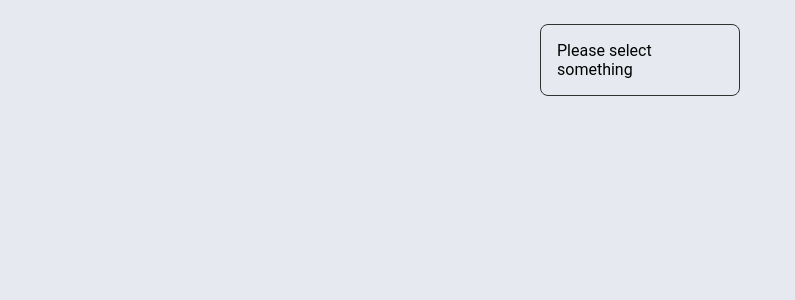
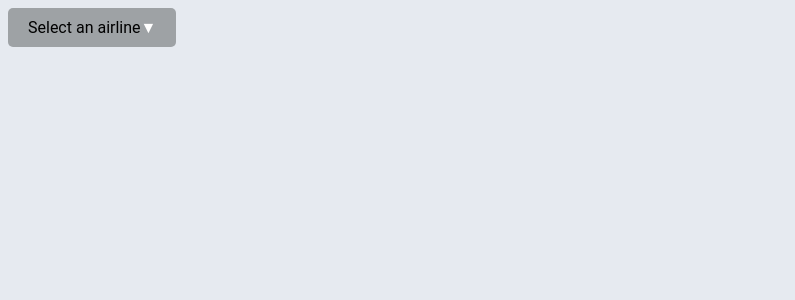
Before and after one commit to Mwiert/miniSpa, a Vue app: page /summerLovers in a window 1280 px wide. Shown: the top 300 px of the page, without its empty margins (0-795 px from the left). Built offline with nearby package versions, Linux system fonts and the light colour scheme; a web font is replaced by a local one.

Commit message:
arrow added

```diff
--- a/src/components/UIDropdown.vue
+++ b/src/components/UIDropdown.vue
@@ -1,103 +1,110 @@
 <template>
-<div class="dropdown-wrapper">
-<div class="dropdown-selected-item">
-  {{  selectedItem || 'Please select something' }}
+  <div>
+    <label for="airlines">
+      <div class="dropdown-select" @click="toggleDropdown">
+        <span :class="['title', { 'placeholder': !selectedAirline }]">{{ selectedAirlineName || placeHolder }}</span>
+        <span v-if="isOpen">&#9650;</span> <!-- Up arrow -->
+        <span v-else>&#9660;</span> <!-- Down arrow -->
     </div>
-<div class="items-wrapper">
-  <div class="item" v-for="item in items " :key="index">
-    {{ item }}
+    </label>
+
+    <div :class="['dropdown-menu', { show: isOpen }]">
+      <div v-for="(item, index) in items" :key="index" class="dropdown-option" @click="sendItem(item)">
+        <span class="airlineName">{{ item.airlineLabel }} {{ item.airlineBrand }}</span>
       </div>
     </div>
   </div>
 </template>
 
 <script lang="ts">
-
 export default {
   name: 'UIDropdown',
-props: {
-items: { type: Array },
-selectedItem: {  },
-selectedItem: {  },
-placeHolder: {  }
-
-},
   data() {
     return {
-  isOpen: false,
+      isOpen: false
     }
-
   },
-created() {},
-mounted() {},
+  props: {
+    items: { type: Array, required: true },
+    selectedItem: { type: Object, default: null },
+    selectedItems: { type: Array, default: () => [] },
+    placeHolder: { type: String, default: 'Select an airline' },
+    searchable: { type: Boolean, default: false }
+  },
   methods: {
     toggleDropdown() {
       this.isOpen = !this.isOpen;
     },
-sendItem(items) {
-  this.$emit('sendItem',items)
-}
-},
-computed: {
-airlineName() {
-  return this.items.airlineLabel + " " + this.items.airlineBrand
+    sendItem(item) {
+      this.$emit('sendItem', item);
+      this.isOpen = false;
     }
   }
 }
-
 </script>
 
 <style>
-
-.dropdown-wrapper {
-  padding: 16px;
+.dropdown-select {
+  position: relative;
+  display: inline-block;
+  background-color: #9ea2a5;
+  color: white;
+  padding: 10px 20px;
+  font-size: 16px;
+  border: none;
+  border-radius: 5px;
   cursor: pointer;
-  max-width: 200px;
-  margin: 0 auto;
+  transition: background-color 0.3s ease;
 }
 
-.dropdown-selected-item {
-  padding: 16px;
-  border: solid 1px #313131;
-  border-radius: 8px;
-  box-sizing: border-box;
-  margin-bottom: 4px;
+.dropdown-select:hover {
+  background-color: #b6b6bc;
 }
 
-.options-wrapper {
+.dropdown-menu {
   display: none;
   position: absolute;
   background-color: white;
   box-shadow: 0 8px 16px rgba(0, 0, 0, 0.2);
-min-width: 160px;
+  min-width: 200px;
   z-index: 1;
   border-radius: 5px;
   overflow: hidden;
-}
-.item:hover{
-  background: #c5c5c5;
-}
-.item{
-padding: 16px;
-border: solid 1px #313131;
-box-sizing: border-box;
-}
-.item:last-of-type{
-border-bottom-left-radius: 8px;
-border-bottom-right-radius: 8px;
-}
-.slide-fade-enter-active {
-transition: all 0.3s ease-out;
+  margin-top: 5px;
 }
 
-.slide-fade-leave-active {
-transition: all 0.3s cubic-bezier(1, 0.5, 0.8, 1);
+.dropdown-menu.show {
+  display: block;
 }
 
-.slide-fade-enter-from,
-slide-fade-leave-to {
-transform: translate(-4px) ;
-opacity: 0;
+.dropdown-option {
+  color: black;
+  padding: 12px 16px;
+  text-decoration: none;
+  display: block;
+  transition: background-color 0.3s ease;
+  cursor: pointer;
 }
 
+.dropdown-option:hover {
+  background-color: #f1f1f1;
+}
+
+@keyframes slideDown {
+  from {
+    opacity: 0;
+    transform: translateY(-10px);
+  }
+  to {
+    opacity: 1;
+    transform: translateY(0);
+  }
+}
+
+.dropdown-menu.show {
+  animation: slideDown 0.3s ease;
+}
+.title.placeholder{
+  color: black
+}
 </style>
--- a/src/pages/SummerLovers.vue
+++ b/src/pages/SummerLovers.vue
@@ -1,33 +1,48 @@
 <template>
-  <div class="summerLovers-c">
-      <UIDropdown :items="item" @sendItem="handlerSelectedItem" />
+  <div>
+    <UIDropdown :items="items" @sendItem="handlerSelectedItem" />
+    <div v-if="selectedOption">
+      <p>Selected Airline: {{ selectedOption.airlineLabel }} {{ selectedOption.airlineBrand }}</p>
+    </div>
   </div>
 </template>
 
-
 <script lang="ts">
 import UIDropdown from '../components/UIDropdown.vue'
+
 export default {
   name: 'summerLovers',
   components: {
-      UIDropdown
+    UIDropdown
   },
   data() {
-      return {
-          items:
-          [
-        'Türk Hava Yollari','Pegasus','Sun Express'
-      ]
-      }
+    return {
+      items: [
+        {
+          airlineLabel: 'THY',
+          airlineBrand: 'Türk Hava Yollari'
+        },
+        {
+          airlineLabel: 'PGS',
+          airlineBrand: 'Pegasus'
+        },
+        {
+          airlineLabel: 'SUN',
+          airlineBrand: 'Sun Express'
+        }
+      ],
+      selectedOption: null
+    }
   },
   methods: {
-      handlerSelectedItem(item){
-          this.selectedItem = item
-         }
+    handlerSelectedItem(item) {
+      this.selectedOption = item;
+      console.log("Selected Item:", item);
+    }
   }
 }
-
 </script>
 
 <style>
+
 </style>
```
Lines whose indentation alone changed are shown as unchanged.
